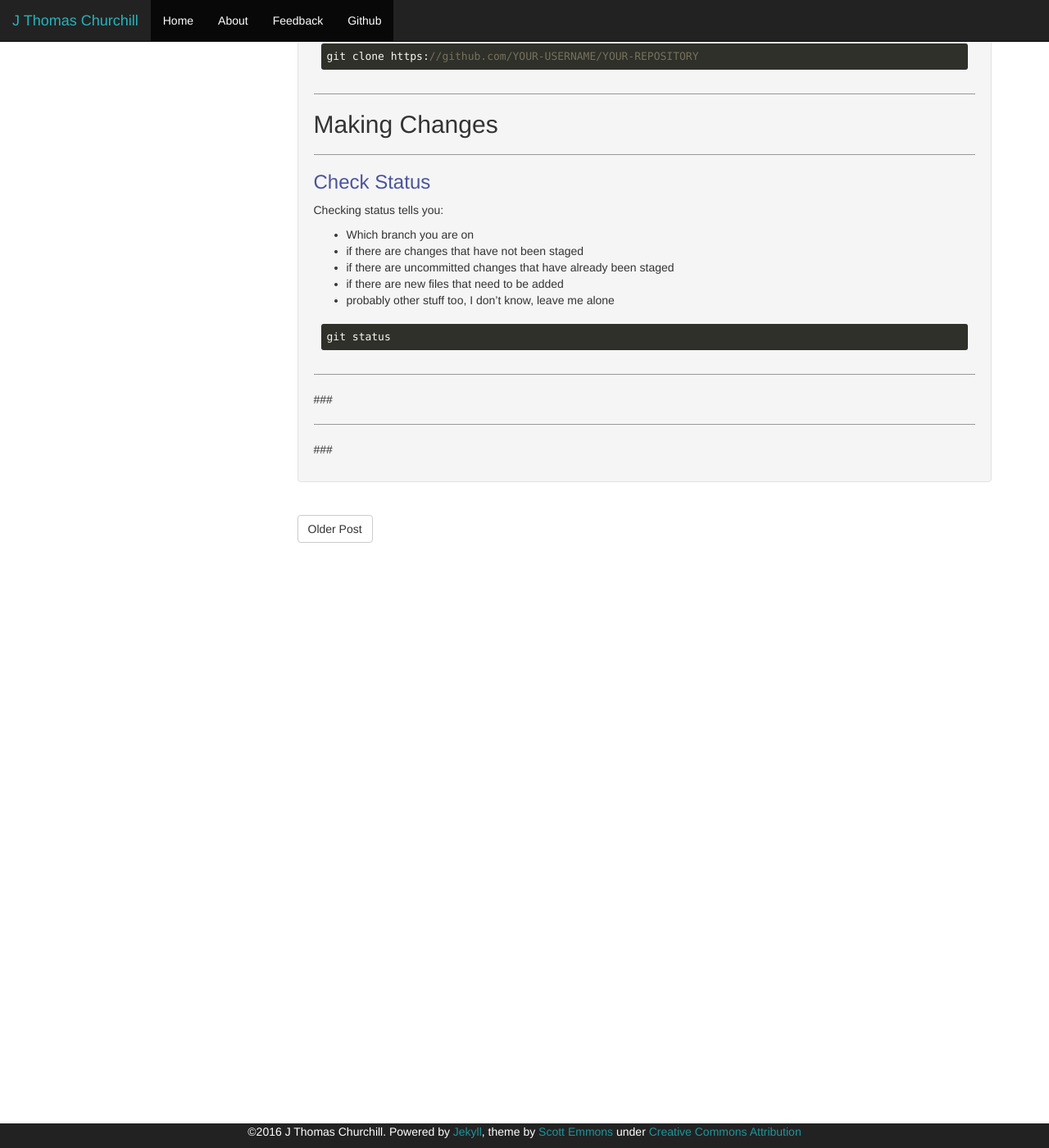
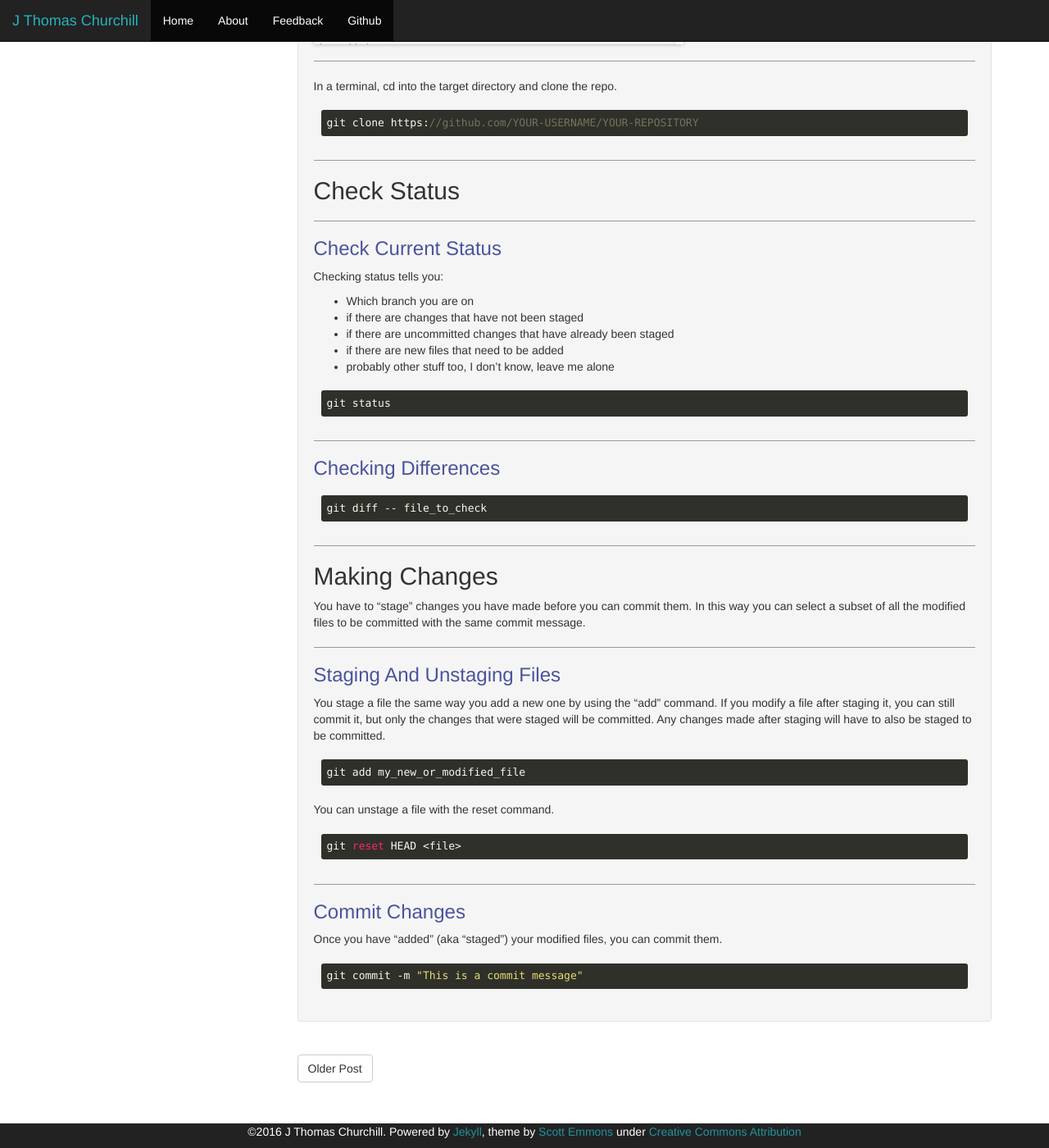
Before and after one commit to JThomasChurchill/jthomaschurchill.github.io, a Jekyll site: the page built from _posts/2016-05-20-git-cheatsheet.markdown, in a window 1280 px wide and 1400 px high, scrolled down 842 px. Shown: the whole window at 82% size. Built offline with Jekyll 4.4.1, drawn with Linux system fonts in a browser that asks for light colours; some of the changed text lies outside the part shown.

Commit message:
added sections of 'diff' and 'commit' commands; added some links

````diff
--- a/_posts/2016-05-20-git-cheatsheet.markdown
+++ b/_posts/2016-05-20-git-cheatsheet.markdown
@@ -18,6 +18,11 @@ css_class: "tutorial"
 
 1. [Create a new repository](#create-a-new-repository)
 1. [Clone a GitHub Repo](#clone-a-github-repo)
+1. [Check Status](#check-status)
+1. [Staging And Unstaging Files](#staging-and-unstaging-files)
+1. [Commit Changes](#commit-changes)
+
+---
 
 ## Set Up
 
@@ -54,11 +59,11 @@ git clone https://github.com/YOUR-USERNAME/YOUR-REPOSITORY
 
 ---
 
-## Making Changes
+## Check Status
 
 ---
 
-### Check Status
+### Check Current Status
 
 Checking status tells you:
 
@@ -74,8 +79,40 @@ git status
 
 ---
 
-###
+### Checking Differences
+
+```
+git diff -- file_to_check
+```
 
 ---
 
-###
+## Making Changes
+
+You have to "stage" changes you have made before you can commit them. In this way you can select a subset of all the modified files to be committed with the same commit message.
+
+---
+
+### Staging And Unstaging Files
+
+You stage a file the same way you add a new one by using the "add" command. If you modify a file after staging it, you can still commit it, but only the changes that were staged will be committed. Any changes made after staging will have to also be staged to be committed.
+
+```
+git add my_new_or_modified_file
+```
+
+You can unstage a file with the reset command.
+
+```
+git reset HEAD <file>
+```
+
+---
+
+### Commit Changes
+
+Once you have "added" (aka "staged") your modified files, you can commit them.
+
+```
+git commit -m "This is a commit message"
+```
````
